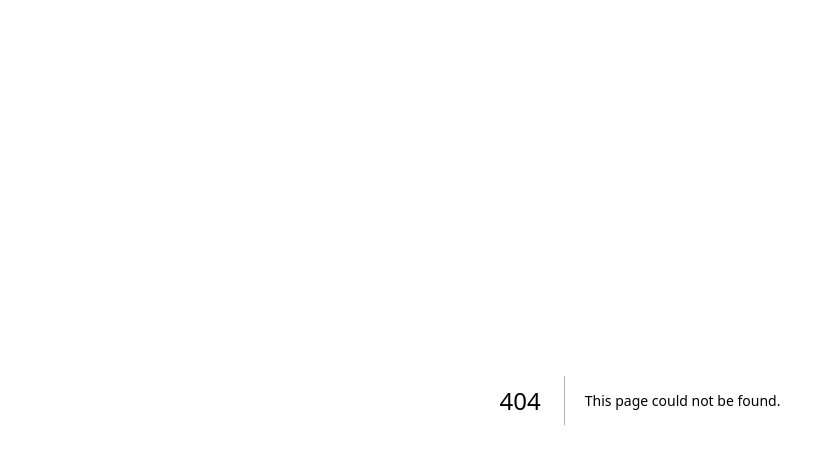
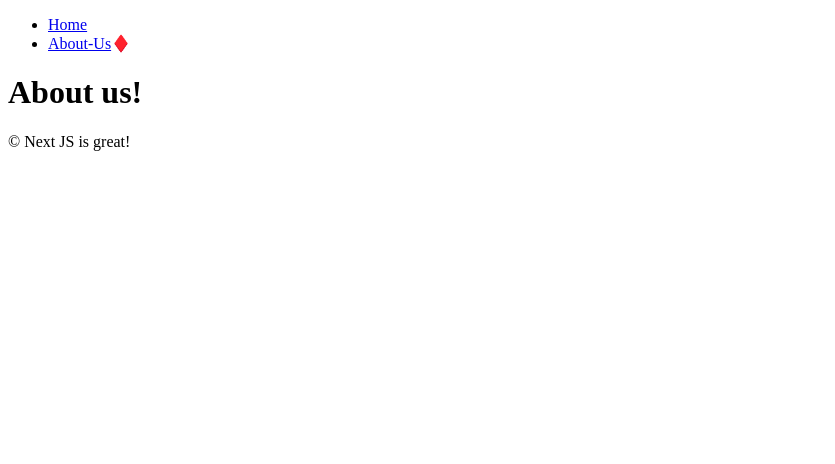
Before and after one commit to Hira-Yuki/learn-nextjs, a Next.js app: page /about-us in a window 1280 px wide. Before the commit this address had no page. Shown: the top 464 px of the page, without its empty margins (0-835 px from the left). Built offline with nearby package versions, Linux system fonts and the light colour scheme.

Commit message:
feat : 정적 / 동적 라우팅, 로딩, 레이아웃, 네비게이션. 데이터 페칭

```diff
--- /dev/null
+++ b/app/(home)/loading.tsx
@@ -0,0 +1,6 @@
+
+export default function Loading() {
+  return (
+    <h2>loading...</h2>
+  )
+}
--- /dev/null
+++ b/app/about-us/layout.tsx
@@ -0,0 +1,13 @@
+
+export default function AboutUsLayout({
+  children,
+}: {
+  children: React.ReactNode
+}) {
+  return (
+    <div>
+      {children}
+      &copy; Next JS is great!
+    </div>
+  )
+}
--- /dev/null
+++ b/app/about-us/page.tsx
@@ -0,0 +1,9 @@
+export const metadata = {
+  title: 'About Us',
+}
+
+export default function AboutUs() {
+  return (
+    <h1>About us!</h1>
+  )
+}
--- a/app/layout.tsx
+++ b/app/layout.tsx
@@ -1,16 +1,24 @@
-export const metadata = {
-  title: 'Next.js',
-  description: 'Generated by Next.js',
+import Navigation from "@components/Navigation"
+import { Metadata } from "next"
+
+export const metadata: Metadata = {
+  title: {
+    template: '%s | Next Movies',
+    default: 'Next Movies',
+  },
+  description: 'The best movies on the best framework',
 }
 
-export default function RootLayout({
+export default function Layout({
   children,
 }: {
   children: React.ReactNode
 }) {
   return (
-    <html lang="en">
-      <body>{children}</body>
+    <html lang="ko">
+      <body>
+        <Navigation />
+        {children}</body>
     </html>
   )
 }
--- a/app/page.tsx
+++ /dev/null
@@ -1,6 +0,0 @@
-
-export default function page() {
-  return (
-    <div>Hello World!</div>
-  )
-}
--- /dev/null
+++ b/components/Navigation.tsx
@@ -0,0 +1,21 @@
+"use client"
+
+import Link from "next/link"
+import { usePathname } from "next/navigation"
+
+export default function Navigation() {
+  const path = usePathname()
+
+  return (
+    <nav>
+      <ul>
+        <li>
+          <Link href='/'>Home</Link>{path === '/' ? '♦️' : null}
+        </li>
+        <li>
+          <Link href='/about-us'>About-Us</Link>{path === '/about-us' ? '♦️' : null}
+        </li>
+      </ul>
+    </nav>
+  )
+}
--- a/tsconfig.json
+++ b/tsconfig.json
@@ -1,5 +1,9 @@
 {
   "compilerOptions": {
+    "baseUrl": ".",
+    "paths": {
+      "@components/*": ["components/*"]
+    },
     "lib": [
       "dom",
       "dom.iterable",
```
Also changed, not shown: app/(home)/page.tsx (added, +28 -0 lines), app/(movies)/movies/[id]/page.tsx (added, +11 -0 lines), app/not-found.tsx (added, +9 -0 lines).
